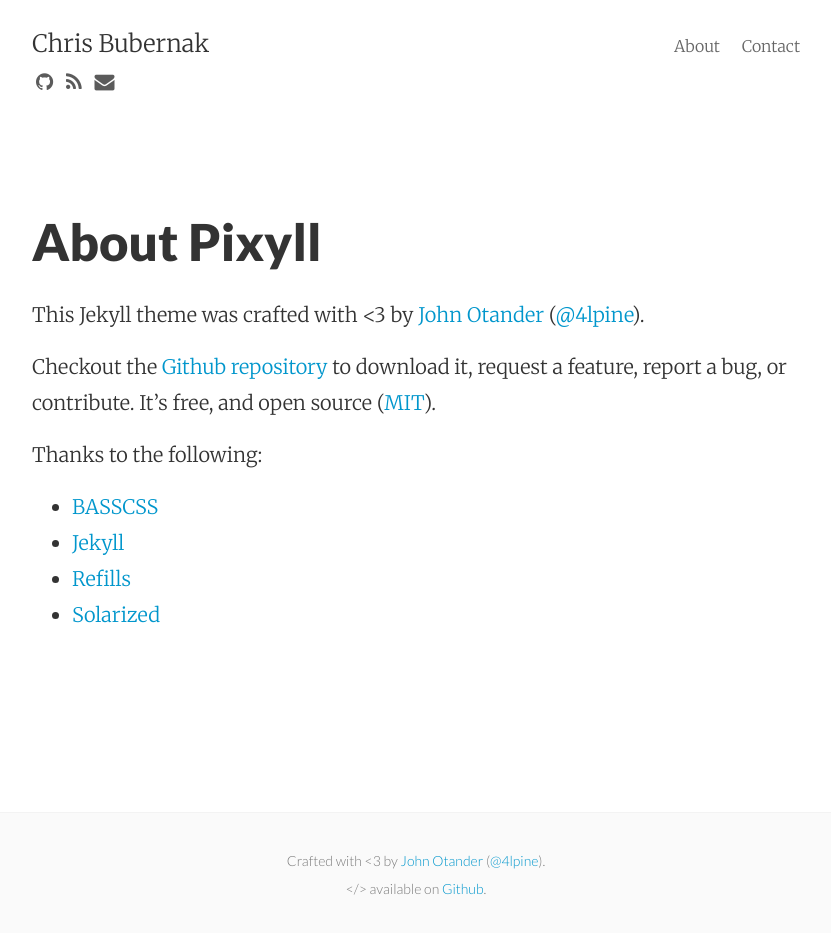
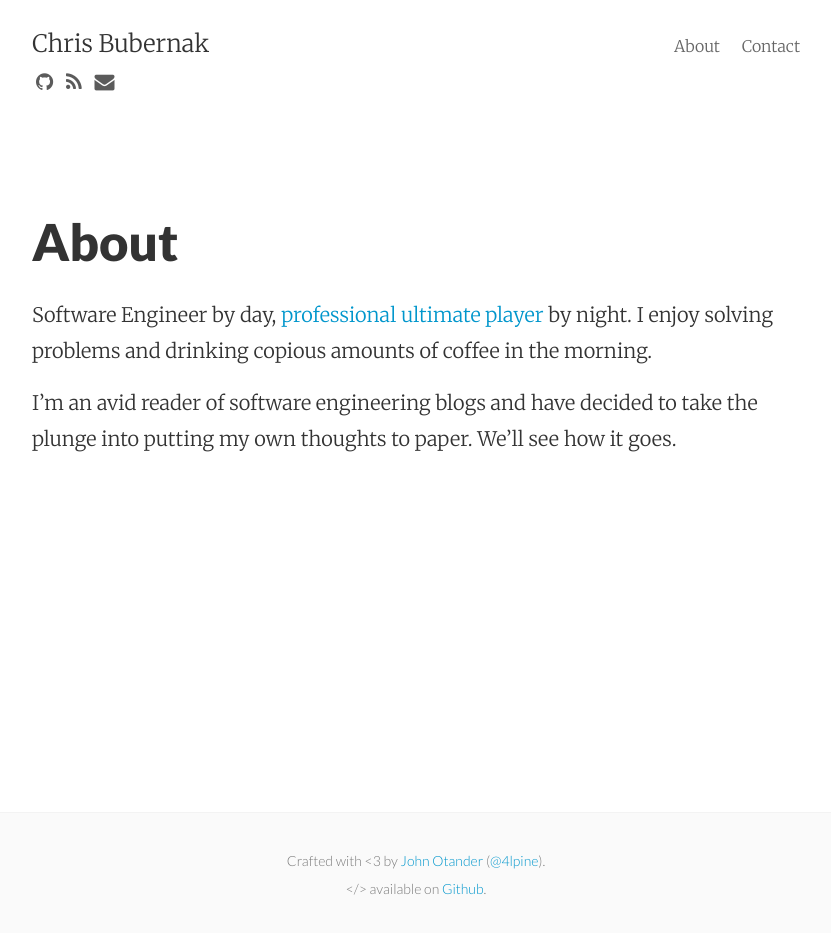
Before and after one commit to chrisbubernak/ChrisBubernak.GitHub.io, a Jekyll site: the page built from about.md, in a window 1280 px wide. Shown: the whole page, without its empty margins (224-1055 px from the left). Built offline with Jekyll 4.4.1, drawn with Linux system fonts in a browser that asks for light colours; nearby versions of some CDN libraries.

```diff
--- a/_config.yml
+++ b/_config.yml
@@ -31,7 +31,7 @@ flattr_button:
 
 # Build settings
 markdown:     kramdown
-#highlighter: rouge
+highlighter: rouge
 redcarpet:
   extensions: ['smart', 'tables', 'with_toc_data']
 permalink:    pretty
--- a/about.md
+++ b/about.md
@@ -1,19 +1,9 @@
 ---
 layout: page
-title: About Pixyll
+title: About
 permalink: /about/
 ---
 
-This Jekyll theme was crafted with <3 by [John Otander](http://johnotander.com)
-([@4lpine](https://twitter.com/4lpine)).
+Software Engineer by day, [professional ultimate player](http://seattle.rainmakers.mlultimate.com/player/chris-bubernak/) by night. I enjoy solving problems and drinking copious amounts of coffee in the morning.
 
-Checkout the [Github repository](https://github.com/johnotander/pixyll) to download it,
-request a feature, report a bug, or contribute. It's free, and open source
-([MIT](http://opensource.org/licenses/MIT)).
-
-Thanks to the following:
-
-* [BASSCSS](http://basscss.com)
-* [Jekyll](http://jekyllrb.com)
-* [Refills](http://refills.bourbon.io/)
-* [Solarized](http://ethanschoonover.com/solarized)
+I'm an avid reader of software engineering blogs and have decided to take the plunge into putting my own thoughts to paper. We'll see how it goes.
```
Also changed, not shown: _layouts/post.html (+0 -12 lines), README.md, images/me.jpeg (deleted).
